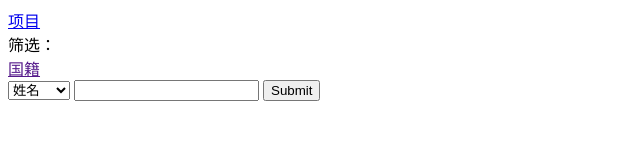
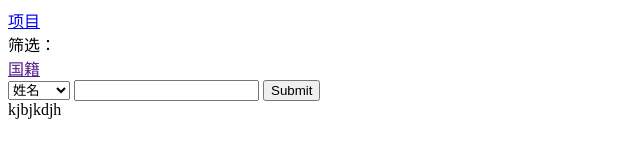
Before and after one commit to baizhuzi/baizhuziJavaScript, a plain HTML site: page curriculum/index.html in a window 1280 px wide. Shown: the full height of the page, 0-640 px from the left. Drawn offline with Linux system fonts and the light colour scheme.

Commit message:
首页修改测试

```diff
--- a/curriculum/index.html
+++ b/curriculum/index.html
@@ -34,7 +34,9 @@
                 </div>
             </div>
         </div>
-        <div id="table-data-wrap"></div>
+        <div id="table-data-wrap">
+            kjbjkdjh
+        </div>
     </div>
 </body>
 </html>
```
